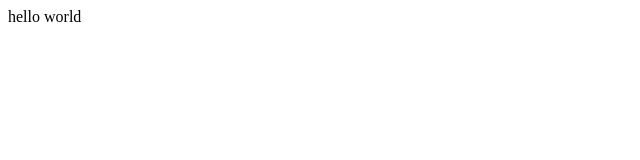
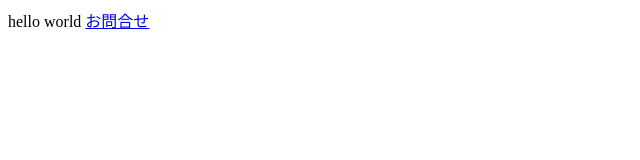
Before and after one commit to hiro-iwa/index.github.io, a plain HTML site: page index.html in a window 1280 px wide. Shown: the whole page, without its empty margins (0-640 px from the left). Drawn offline with Linux system fonts and the light colour scheme.

Commit message:
Update index.html

```diff
--- a/index.html
+++ b/index.html
@@ -7,5 +7,6 @@
 
 <body>
 	hello world
+	<a href="information.html">お問合せ</a>
 </body>
 </html>
```
